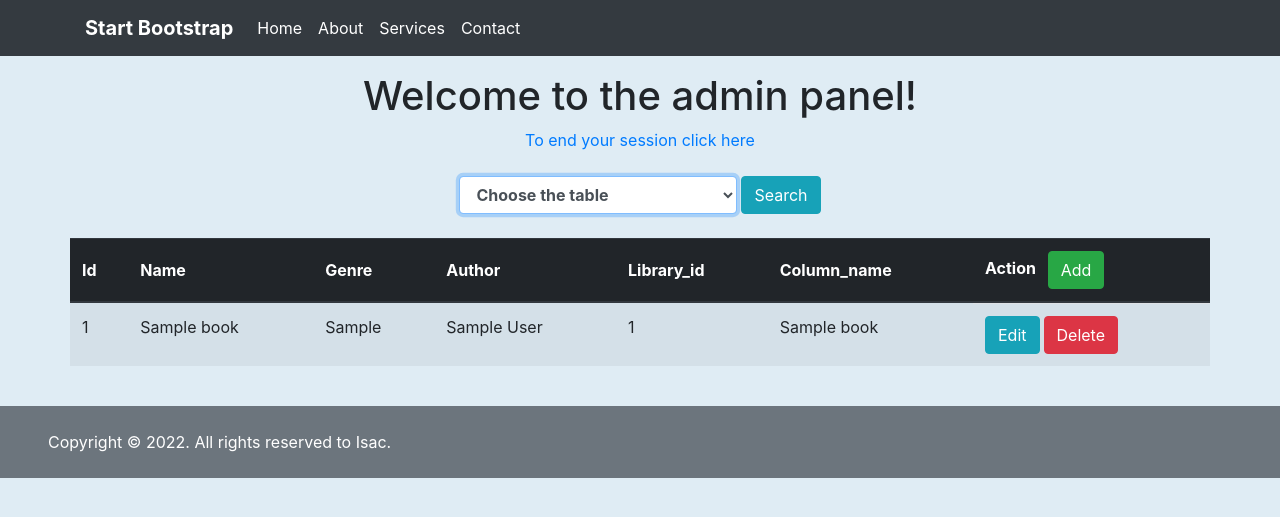
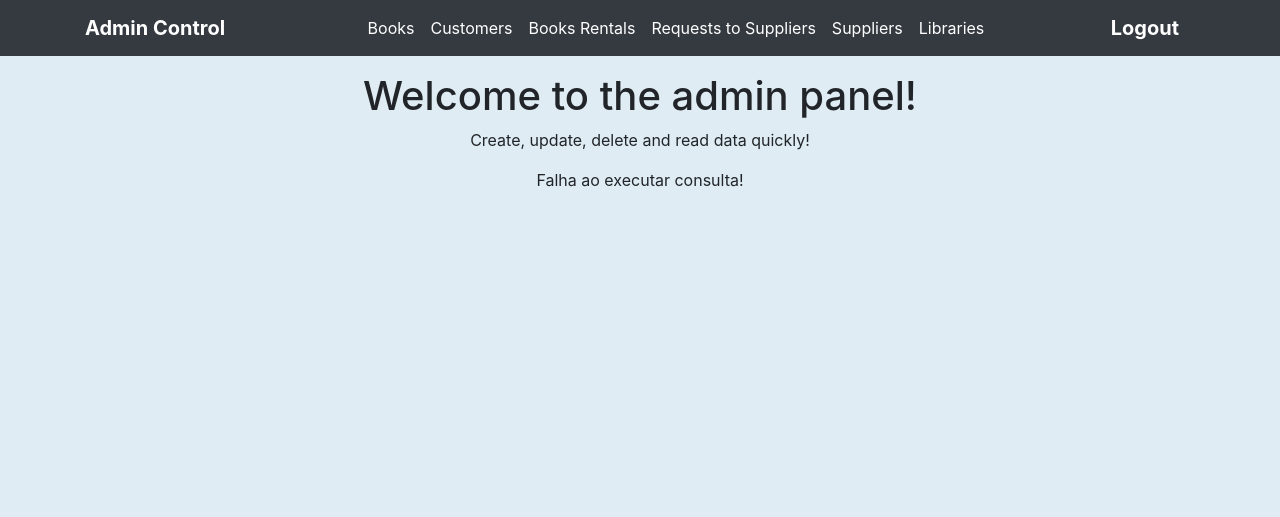
Before and after one commit to Isac999/CRUD-php, a PHP site: page /admin/admin.php?page=1 in a window 1280 px wide. Shown: the top 517 px of the page. Run offline with PHP 8.4, Linux system fonts and the light colour scheme; the visitor is signed in with stand-in values (Sample User, id 1); tables that the repository leaves empty or names only in its code hold one stand-in row (values such as "Sample post"); data that the repository does not hold is empty.

Commit message:
front changes

```diff
--- a/admin/admin.php
+++ b/admin/admin.php
@@ -27,55 +27,48 @@
 <body>
 <nav class="navbar navbar-expand-lg navbar-light bg-dark fixed-top">
     <div class="container">
-        <a class="navbar-brand text-white font-weight-bold" href="#">Start Bootstrap</a>
+        <a class="navbar-brand text-white font-weight-bold"> Admin Control</a>
         <button class="navbar-toggler" type="button" data-bs-toggle="collapse" data-bs-target="#navbarResponsive" aria-controls="navbarResponsive" aria-expanded="false" aria-label="Toggle navigation">
         <span class="navbar-toggler-icon"></span>
         </button>
-        <div class="collapse navbar-collapse" id="navbarResponsive">
+        <div class="collapse navbar-collapse row justify-content-around" id="navbarResponsive">
             <ul class="navbar-nav ms-auto">
-            <li class="nav-item active">
-            <a class="nav-link text-white" href="#">Home</a>
+                <li class="nav-item">
+                <a class="nav-link text-white" id="books" href="?page=books">Books</a>
                 </li>
                 <li class="nav-item">
-            <a class="nav-link text-white" href="#">About</a>
+                <a class="nav-link text-white" id="customers" href="?page=customers">Customers</a>
                 </li>
                 <li class="nav-item">
-            <a class="nav-link text-white" href="#">Services</a>
+                <a class="nav-link text-white" id="books_rentals" href="?page=books_rentals">Books Rentals</a>
                 </li>
                 <li class="nav-item">
-            <a class="nav-link text-white" href="#">Contact</a>
+                <a class="nav-link text-white" id="requests_to_suppliers" href="?page=requests_to_suppliers">Requests to Suppliers</a>
+                </li>
+                <li class="nav-item">
+                <a class="nav-link text-white" id="suppliers" href="?page=suppliers">Suppliers</a>
+                </li>
+                <li class="nav-item">
+                <a class="nav-link text-white" id="libraries" href="?page=libraries">Libraries</a>
                 </li>
             </ul>
         </div>
+        <a class="navbar-brand text-white font-weight-bold" href="logout.php">Logout</a>
     </div>
     </nav>
     <br> <br>
     <div class="container mt-4 mb-4">
         <div class="text-center">
             <h1 class="mt-1"> Welcome to the admin panel! </h1>
-            <a href='logout.php'> To end your session click here </a> <br> <br>
-            <form action="" method="POST">
-                <div class="mb-3">
-                    <select autofocus name="table-name" id="option-query" class="form-control mb-2 font-weight-bold w-25 d-inline">
-                            <option value="books" hidden>Choose the table</option>
-                            <option value="books">Books</option>
-                            <option value="customers">Customers</option>
-                            <option value="books_rentals">Books Rentals</option>
-                            <option value="requests_to_suppliers">Requests to Suppliers</option>
-                            <option value="suppliers">Suppliers</option>
-                            <option value="libraries">Libraries</option>
-                    </select>
-                    <input type="submit" class="btn btn-info align-top" value="Search">
-                </div>
-            </form>
+            <p>Create, update, delete and read data quickly!</p>
         </div>
         <div class="row justify-content-center">
             <table class="table table-striped">
-                <thead class="thead-dark">
+                <thead class="text-white font-weight-bold" style="background-color: #146176">
                     <tr>
                         <?php
                             include('./connect.php');
-                            $table_name = $_POST['table-name'];
+                            $table_name = $_GET['page'];
                             if (empty($table_name)) {
                                 $table_name = 'books';
                             }
--- a/js/admin.js
+++ b/js/admin.js
@@ -1,3 +1,15 @@
+let url_atual = window.location.href;
+if (url_atual.split('=')[1]) {
+    let targetName = url_atual.split('=')[1];
+    const targetEl = document.querySelector('#'+targetName);
+    targetEl.style.backgroundColor = 'rgb(8 8 8 / 39%)';
+    targetEl.style.borderRadius = '3px';
+} else {
+    const targetEl = document.querySelector('#books');
+    targetEl.style.backgroundColor = 'rgb(8 8 8 / 39%)';
+    targetEl.style.borderRadius = '3px';
+}
+
 function change(element) {
     const parent = element.parentElement;
     const childrenTarget = parent.childNodes;
--- a/login.php
+++ b/login.php
@@ -47,7 +47,7 @@ if (isset($_POST['email']) && isset($_POST['password'])) {
 <body>
     <nav class="navbar navbar-expand-lg navbar-light bg-dark fixed-top">
     <div class="container">
-        <a class="navbar-brand text-white font-weight-bold" href="#">Start Bootstrap</a>
+        <a class="navbar-brand text-white font-weight-bold" href="#">Admin Control</a>
         <button class="navbar-toggler" type="button" data-bs-toggle="collapse" data-bs-target="#navbarResponsive" aria-controls="navbarResponsive" aria-expanded="false" aria-label="Toggle navigation">
         <span class="navbar-toggler-icon"></span>
         </button>
```
Lines whose indentation alone changed are shown as unchanged.
